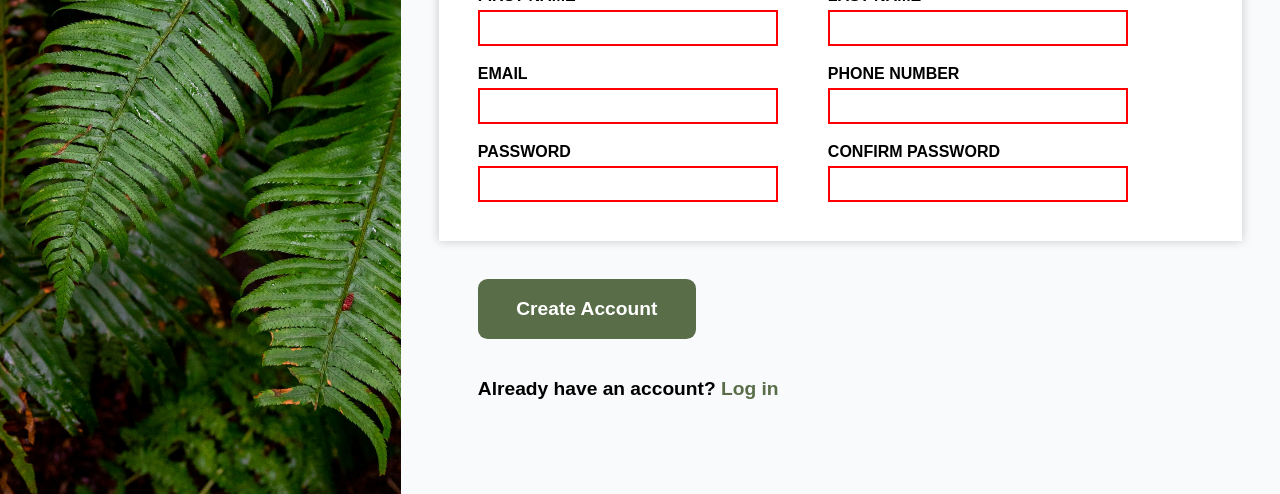
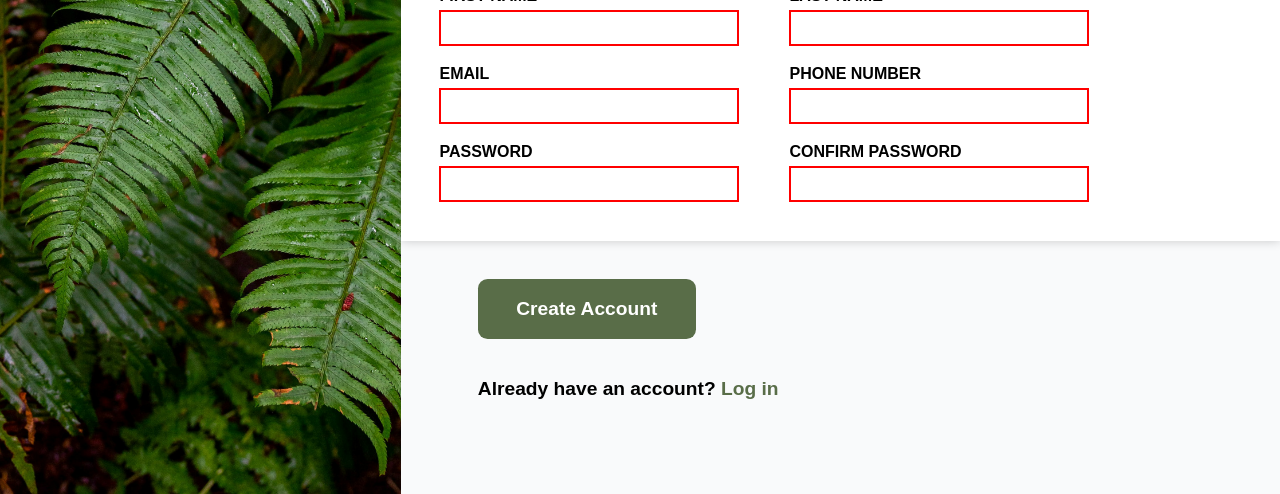
Before and after one commit to mahmoudmerghani/form-odin-project, a plain HTML site: page index.html in a window 1280 px wide. Shown: the part 306-800 px from the top of the page. Drawn offline with Linux system fonts and the light colour scheme.

Commit message:
Make the form full bleed

```diff
--- a/css/style.css
+++ b/css/style.css
@@ -62,6 +62,7 @@ form {
     background-color: white;
     padding: 1em 2em;
     box-shadow: 0 0 10px rgb(0, 0, 0, 0.2);
+    margin-inline: -2em;
     margin-bottom: 2em;
 }
 form h3 {
```
